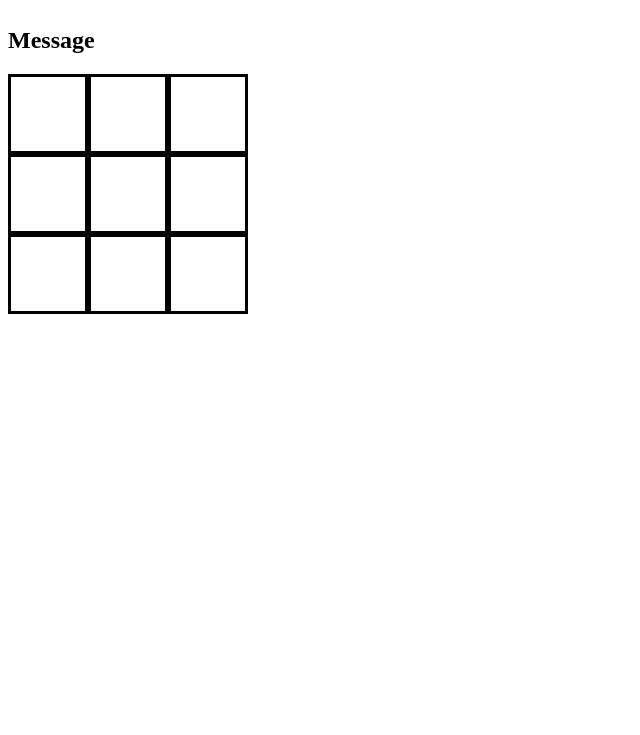
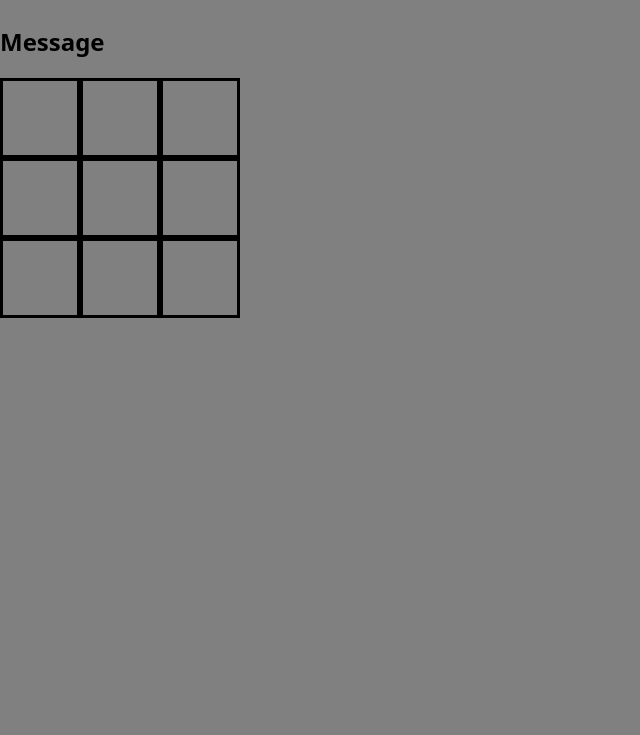
Before and after one commit to vongdara16/ttt-weekend, a plain HTML site: page index.html in a window 1280 px wide. Shown: the part 81-816 px from the top of the page, without its empty margins (0-640 px from the left). Drawn offline with Linux system fonts and the light colour scheme.

Commit message:
fix formatting

```diff
--- a/css/style.css
+++ b/css/style.css
@@ -1,4 +1,9 @@
 body {
+    background-color: gray;
+	/* Use a system font, if none are available use an available sans-sarif   font */
+	font-family: system-ui, -apple-system, BlinkMacSystemFont, "Segoe UI",
+		Roboto, Oxygen-Sans, Ubuntu, Cantarell, "Helvetica Neue", sans-serif;
+	margin: 0;
   height: 100vh;
   display: flex;
   flex-direction: column;
```
Also changed, not shown: index.html (+0 -1 lines). Lines whose indentation alone changed are shown as unchanged.
